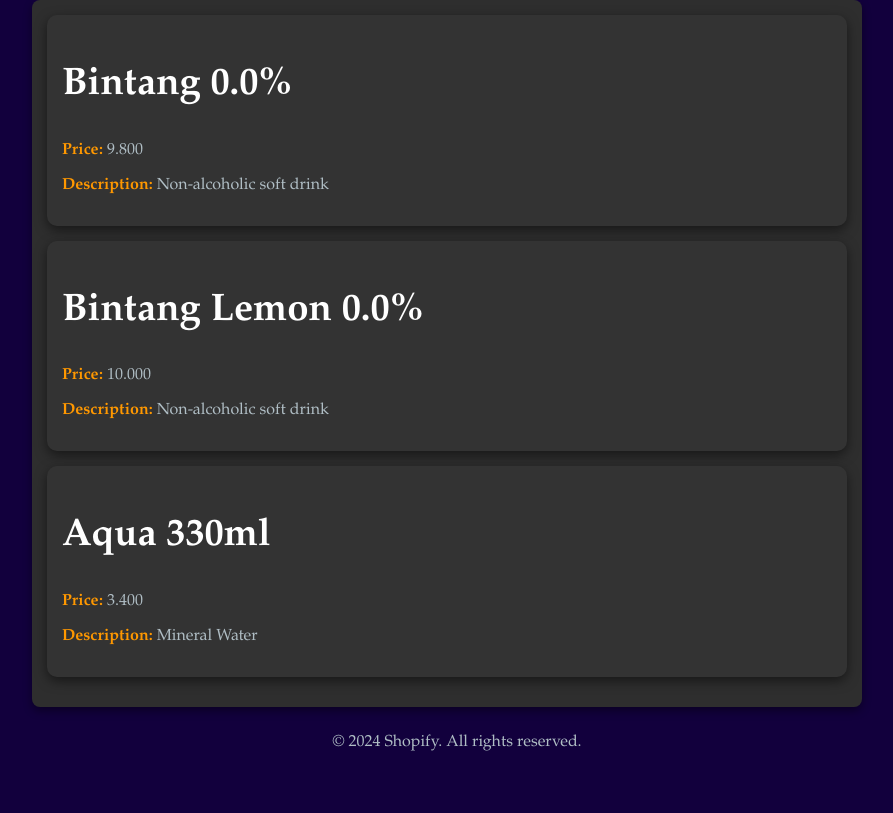
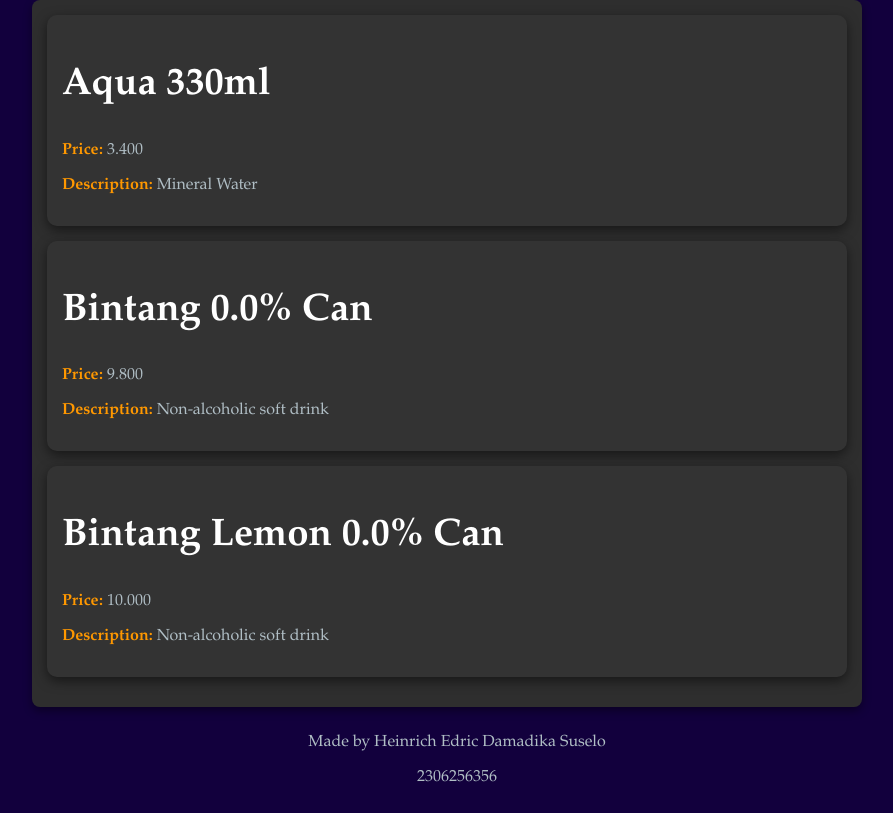
Before and after one commit to CowboyHeIs/Shop, a Django app: page / in a window 1280 px wide. Shown: the part 194-1007 px from the top of the page, without its empty margins (193-1086 px from the left). Before the commit the page ends 945 px from the top, so only its background shows below. Run offline with Django 5.2, Linux system fonts and the light colour scheme.

Commit message:
final version

```diff
--- a/main/Products.csv
+++ b/main/Products.csv
@@ -1,4 +1,4 @@
 products,price,desc
-Bintang 0.0%,9.800,Non-alcoholic soft drink
-Bintang Lemon 0.0%,10.000,Non-alcoholic soft drink
 Aqua 330ml,3.400,Mineral Water
+Bintang 0.0% Can,9.800,Non-alcoholic soft drink
+Bintang Lemon 0.0% Can,10.000,Non-alcoholic soft drink
--- a/main/templates/main.html
+++ b/main/templates/main.html
@@ -1,8 +1,6 @@
 <!DOCTYPE html>
-<html lang="en">
+<html>
 <head>
-  <meta charset="UTF-8">
-  <meta name="viewport" content="width=device-width, initial-scale=1.0">
   <title>Shopify</title>
   <style>
     body {
@@ -102,7 +100,8 @@
   </main>
 
   <footer>
-    <p>© 2024 Shopify. All rights reserved.</p>
+    <p>Made by Heinrich Edric Damadika Suselo</p>
+    <p>2306256356</p>
   </footer>
 </body>
 </html>
```
